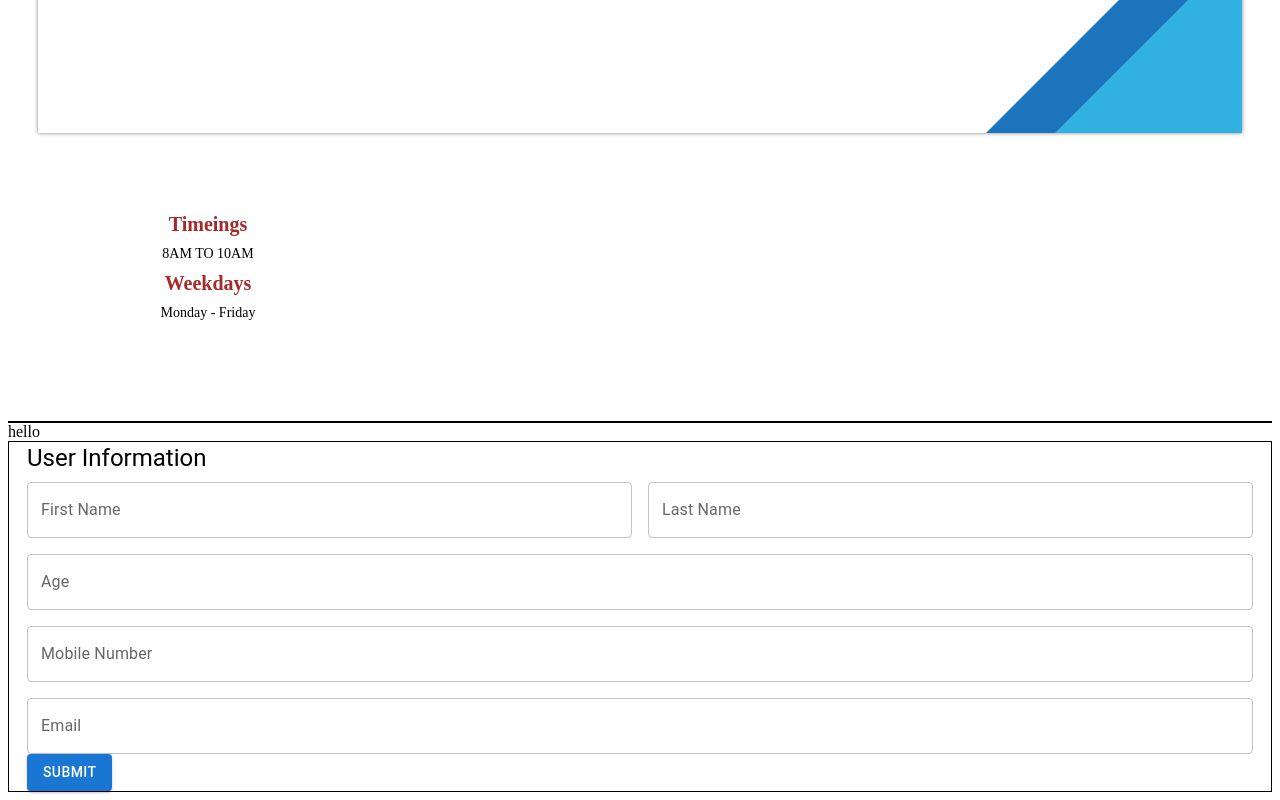
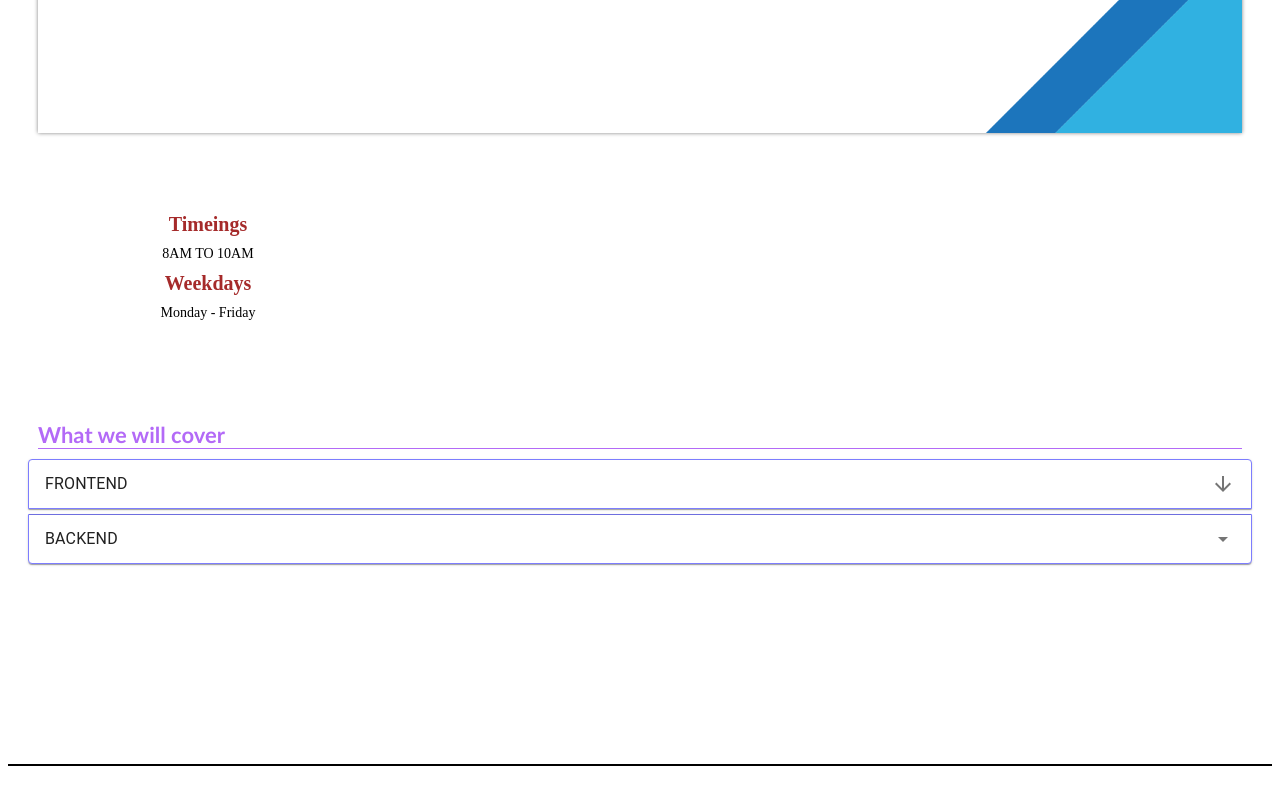
Before and after one commit to Shanpkt/classinfo, a React (Create React App) app: page / in a window 1280 px wide. Shown: the part 1922-2722 px from the top of the page. After the commit the page ends 2696 px from the top, so only its background shows below. Built offline with nearby package versions, Linux system fonts and the light colour scheme.

Commit message:
third commit

```diff
--- a/package.json
+++ b/package.json
@@ -5,6 +5,7 @@
   "dependencies": {
     "@emotion/react": "^11.11.4",
     "@emotion/styled": "^11.11.0",
+    "@mui/icons-material": "^5.15.11",
     "@mui/material": "^5.15.11",
     "@mui/styled-engine": "^5.15.11",
     "@mui/system": "^5.15.11",
--- a/src/App.js
+++ b/src/App.js
@@ -6,6 +6,7 @@ import Header from "./components/header/header";
 import Logomention from "./components/logomention/logomention";
 import TimeingChart from "./components/timeingChart/timeingChart";
 import Whatuget from "./components/whatuget/whatuget";
+import Whatwillcover from "./components/whatwillcover/whatwillcover";
 
 
 function App() {
@@ -17,9 +18,10 @@ function App() {
   <Whatuget/>
   <Certificate/>
   <TimeingChart/>
+
+  <Whatwillcover/>
   <Enrolbtn/>
-  hello
-  <FormComponent/>
+  {/* <FormComponent/> */}
     </div>
   );
 }
--- /dev/null
+++ b/src/components/whatwillcover/whatwillcover.jsx
@@ -0,0 +1,46 @@
+import * as React from 'react';
+import Accordion from '@mui/material/Accordion';
+import AccordionSummary from '@mui/material/AccordionSummary';
+import AccordionDetails from '@mui/material/AccordionDetails';
+import Typography from '@mui/material/Typography';
+import ArrowDownwardIcon from '@mui/icons-material/ArrowDownward';
+import ArrowDropDownIcon from '@mui/icons-material/ArrowDropDown';
+import "./whatwillcover.scss"
+
+export default function Whatwillcover() {
+  return (
+    <div className='acodian_box'>
+        <h4>What we will cover</h4>
+      <Accordion className='header'>
+        <AccordionSummary
+          expandIcon={<ArrowDownwardIcon />}
+          aria-controls="panel1-content"
+          id="panel1-header"
+        >
+          <Typography>FRONTEND</Typography>
+        </AccordionSummary>
+        <AccordionDetails>
+          <Typography className='colapbox'>
+           <p>React Hooks - useState, useEffect, useRef, UseNavigation, Usedispach, UseSelector</p>
+           <p>Redux, ContexAPI</p>
+          </Typography>
+        </AccordionDetails>
+      </Accordion>
+      <Accordion className='header'>
+        <AccordionSummary
+          expandIcon={<ArrowDropDownIcon />}
+          aria-controls="panel2-content"
+          id="panel2-header"
+        >
+          <Typography >BACKEND</Typography>
+        </AccordionSummary>
+        <AccordionDetails>
+          <Typography  className='colapbox'>
+            <p>Rest API - POST , GET , UPDATE , DELETE</p>
+            <p>MongoDB , postMan , Introduction to GraQl</p>
+          </Typography>
+        </AccordionDetails>
+      </Accordion>
+    </div>
+  );
+}
--- /dev/null
+++ b/src/components/whatwillcover/whatwillcover.scss
@@ -0,0 +1,29 @@
+.acodian_box{
+
+       margin-bottom: 200px;
+
+    h4{
+        color: #b36af7;
+    border-bottom: 1px solid;
+    margin: 10px;
+        font-size: 22px;
+        font-family: 'Trebuchet MS', 'Lucida Sans Unicode', 'Lucida Grande', 'Lucida Sans', Arial, sans-serif;
+    }
+   // border: 1px solid red;
+    padding: 0 20px;
+
+
+    .header{
+        border: 1px solid rgb(125, 125, 254);
+        margin: 0 0 5px 0;
+    }
+    .colapbox{
+    //border: 1px solid ;
+    width: 100%;
+    padding: 0 5px;
+    box-sizing: border-box;
+    border: 1px solid gray;
+    box-shadow: 2px 2px 2px darkgray;
+}
+
+}
```
Also changed, not shown: 1 other file (tests, documents, lock files or other folders).
